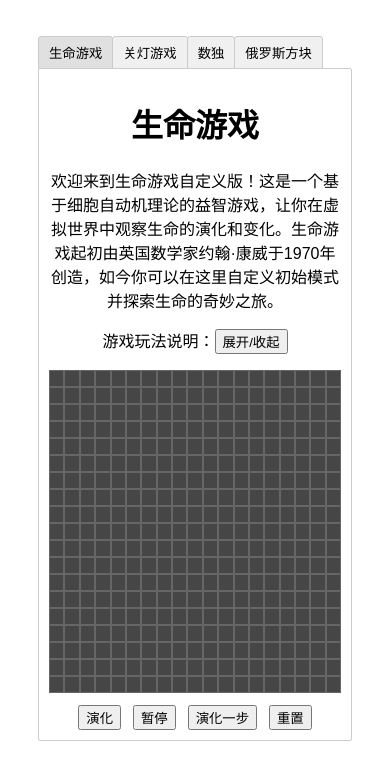
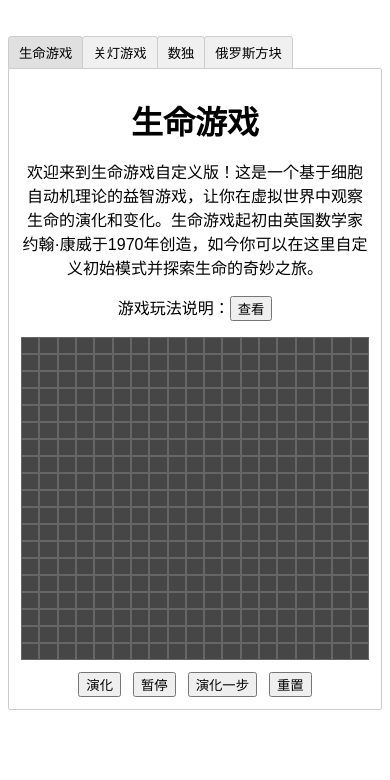
Before and after one commit to yqianjiang/board-game, a Vue app: page / in a window 390 px wide. Shown: the top 780 px of the page. Built offline with nearby package versions, Linux system fonts and the light colour scheme.

Commit message:
improve Tetris control and some styles

```diff
--- a/src/App.vue
+++ b/src/App.vue
@@ -95,7 +95,7 @@ export default defineComponent({
 .game-wrap {
   border: 1px solid #ccc;
   border-radius: 2px;
-  padding: 10px;
+  padding: 12px 24px;
   text-align: center;
 }
 .row {
@@ -108,4 +108,18 @@ export default defineComponent({
   gap: 12px;
   flex-wrap: wrap;
 }
+
+h1 {
+  margin: 16px 0;
+}
+
+// 移动端
+@media screen and (max-width: 600px) {
+  .game-wrap {
+    padding: 12px;
+  }
+  .demo {
+    padding: 20px 0;
+  }
+}
 </style>
--- a/src/components/LifeGame.vue
+++ b/src/components/LifeGame.vue
@@ -2,7 +2,7 @@
   <div class="game-wrap">
     <h1>生命游戏</h1>
     <p>欢迎来到生命游戏自定义版！这是一个基于细胞自动机理论的益智游戏，让你在虚拟世界中观察生命的演化和变化。生命游戏起初由英国数学家约翰·康威于1970年创造，如今你可以在这里自定义初始模式并探索生命的奇妙之旅。</p>
-    <p>游戏玩法说明：<button @click="showIntro = !showIntro">展开/收起</button></p>
+    <p>游戏玩法说明：<button @click="showIntro = !showIntro">{{ showIntro ? "收起" : "查看" }}</button></p>
     <template v-if="showIntro">
       <p><strong>初始模式设置：</strong>
   在游戏开始时，你可以自由绘制一个初始的细胞模式。这些细胞可以是活的（表示为亮色）或死的（表示为暗色）。用你的创造力，设计一个独特的初始模式，然后点击“演化”来看看它将如何发展演化。</p>
--- a/src/components/Tetris.vue
+++ b/src/components/Tetris.vue
@@ -223,6 +223,7 @@ export default {
     }
 
     const handleKeydown = (event: KeyboardEvent) => {
+        event.preventDefault();
         switch (event.key) {
           case 'ArrowLeft':
             controls.moveLeft();
```
